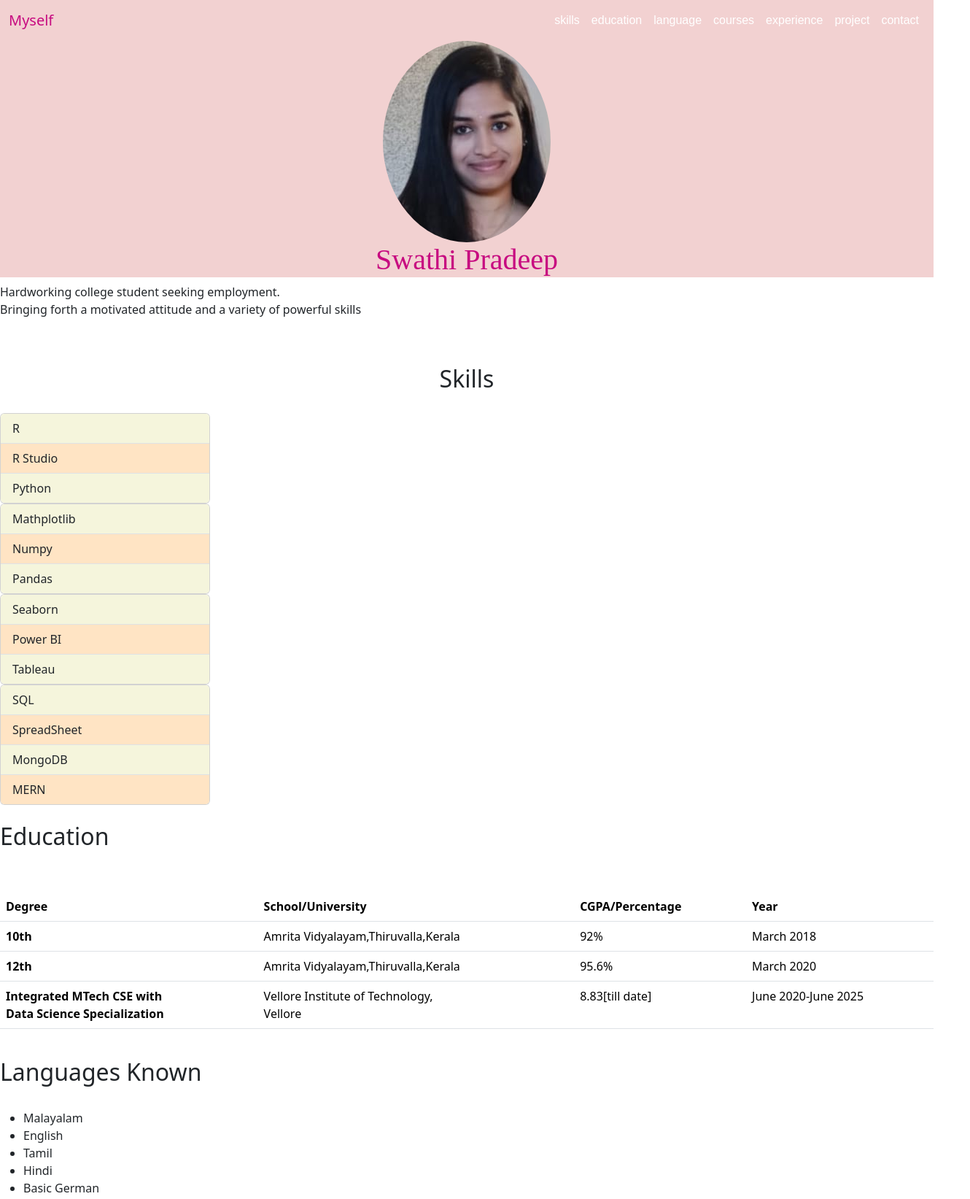
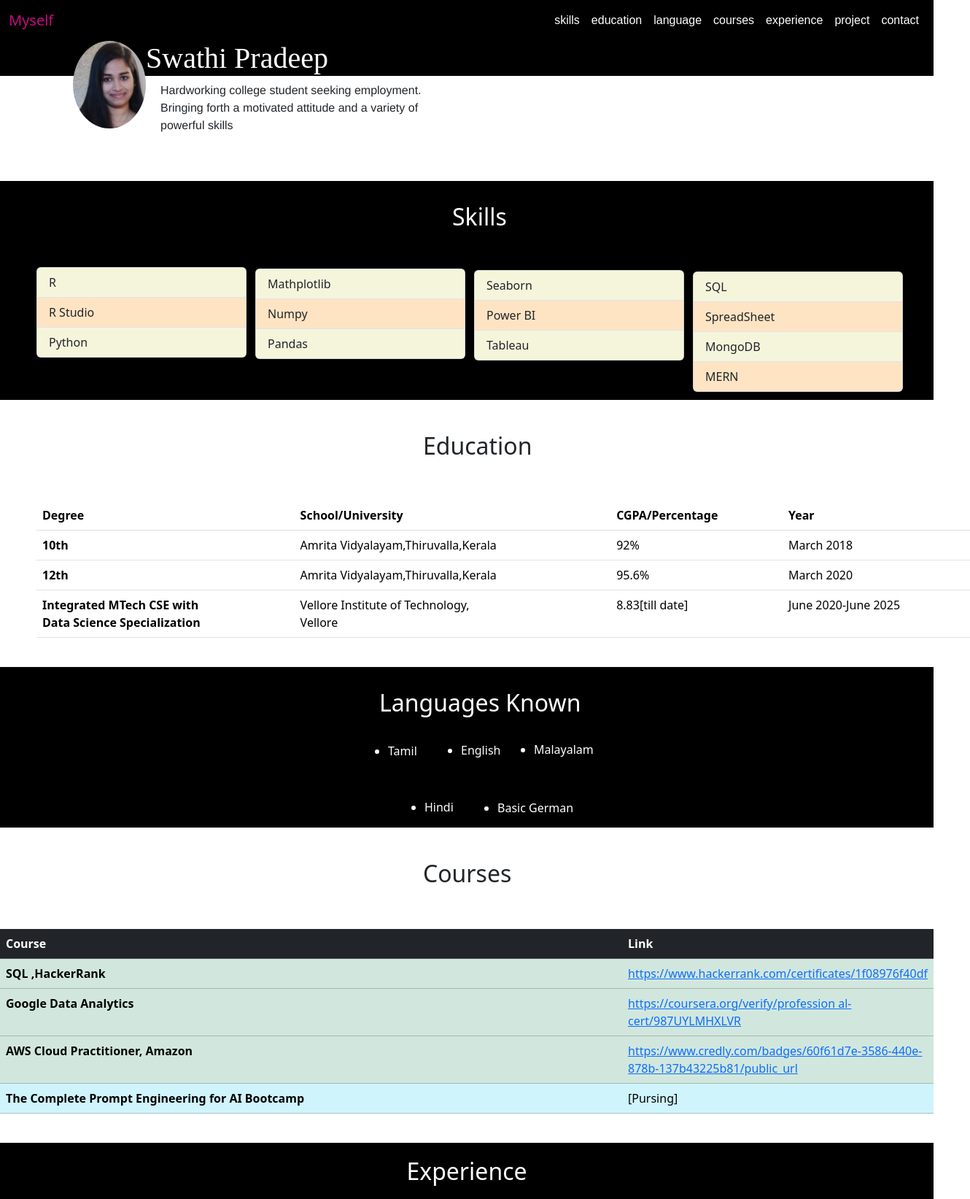
Before and after one commit to 2002swathi/Myself, a website: page index.html in a window 1280 px wide. Shown: the top 1643 px of the page at 73% size, 1330 px wide, since content can reach past the window. Drawn offline with nearby package versions, Linux system fonts and the light colour scheme.

Commit message:
Update style.css

```diff
--- a/public/css/style.css
+++ b/public/css/style.css
@@ -3,7 +3,7 @@ html{
 }
 /*navbar*/
 .navbar{
-  background-color:#F2D1D1;
+  background-color:black;
 }
 .navbar-nav{
   padding-left: 90%;
@@ -19,101 +19,126 @@ html{
 .navbar-dark .navbar-brand {
     color:#C70A80 ;
 }
-/*myself*/
+/*myself 100px*/
 .myself{
-  background-color:#F2D1D1;
+  background-color:black;
   font-family: 'Tiro Kannada', serif;
-  color:#C70A80;
-  text-align: center;
+  color:white;
   font-size: 1.5rem;
 }
 .photo{
-  border-radius: 50%;
+  border-radius: 100%;
+  width: 100px;
+  margin-left: 100px;
+  float:left;
+}
+/*profile  */
+.profile{
+  font-family: 'Franklin Gothic Medium', 'Arial Narrow', Arial, sans-serif;
+  padding-left: 220px;
+  width: 600px;
 }
 /*skill*/
+#ab{
+  background-color: black;
+  height: 300px;
+}
 .heading{
-  text-align: center;
-  padding-bottom: 20px;
+  padding-top: 30px;
+  padding-left: 620px;
+  text-align: 500px;
+  color: white;
 }
-.container{
-  margin-left:250px;
-  padding-bottom: 20px;
+.card{
+  margin-top: 50px;
+  margin-left: 50px;
 }
-.code{
-  border-radius: 50%;
-  width: 20%;
+#card2{
+  margin-top: -122px;
+  margin-left: 350px;
 }
-.s:hover{
-  transform:scale(2);
+#card3{
+  margin-top: -122px;
+  margin-left: 650px;
 }
-/*hobby*/
-.head{
-  background-color: #F2D1D1;
-  text-align: center;
-  padding-bottom: 10px;
-  color:#C70A80 ;
-  padding-top:10px;
-}
-.hobby{
-  background-color: #F2D1D1;
-}
-.carousel{
-  background-color: #F2D1D1;
-  height: 710px;
-}
-.carousel-item{
-  margin-left:25%;
-}
-.carousel-caption{
-  margin-top: 40%;
-  margin-right:25%;
-  color:#C70A80 ;
-}
-.book{
-  height: 500px;
-  width:600px;
-}
-.glass{
-  height: 510px;
-  width:600px;
-}
-.t{
-  padding-right: 325px;
-}
-.text{
- padding-right: 340px;
- height: 340px;
- text-align: center;
-}
-.sub-head{
-    padding-right: 340px;
-    height: 320px;
-    text-align: center;
-}
-.sub-heads{
-  width:220px;
-  height: 320px;
-}
-.d-block{
-  height: 500px;
+#card4{
+  margin-top: -122px;
+  margin-left: 950px;
 }
 /*education*/
-.edu{
-  padding-top: 10px;
+.heading2{
+  margin-left: 580px;
+  margin-top: 20px;
 }
-/*contact*/
-.contact{
-  text-align: center;
-  padding-top: 20px;
-  height:150px;
+.table{
+ margin-left: 50px;
 }
 
-/*certificate*/
-#cer{
-  background-color: #F2D1D1;
+/*lang*/
+.lang{
+  background-color:black;
+  height: 220px;
+
+}
+.heading3{
+  padding-top: 30px;
+  margin-left:520px;
+  color: white;
+}
+ul{
+  color: white;
+}
+.li{
+  margin-left: 700px;
+}
+.li2{
+  margin-left: 600px;
+  margin-top: -23px;
+}
+.li3{
+  margin-left: 500px;
+  margin-top: -23px;
+}
+.li4{
+  margin-left: 550px;
+  margin-top: 53px;
+}
+.li5{
+  margin-left: 650px;
+  margin-top: -23px;
+}
+
+/*course */
+.table2{
+  margin-left: 0px;
+}
+.col2{
+  width:216px;
+}
+
+/*experience*/
+.exp{
+  background-color: black;
   text-align: center;
-  padding-bottom: 10px;
-  color:#C70A80 ;
-  padding-top:10px;
-  height:150px;
+  color: white;
+  padding-top: 20px;
+  height: 340px;
+
 }
+
+/*project*/
+.proj{
+  text-align: center;
+}
+#projs{
+  margin-left: 490px;
+  margin-bottom: 100px;
+}
+
+/*contact*/
+.con{
+  padding-top: 20px;
+  background-color: black;
+  color: white;
+  height:250px
+}
```
